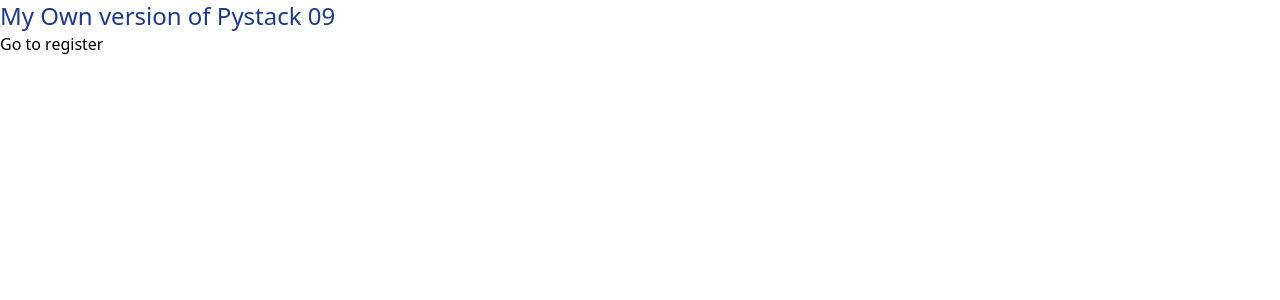
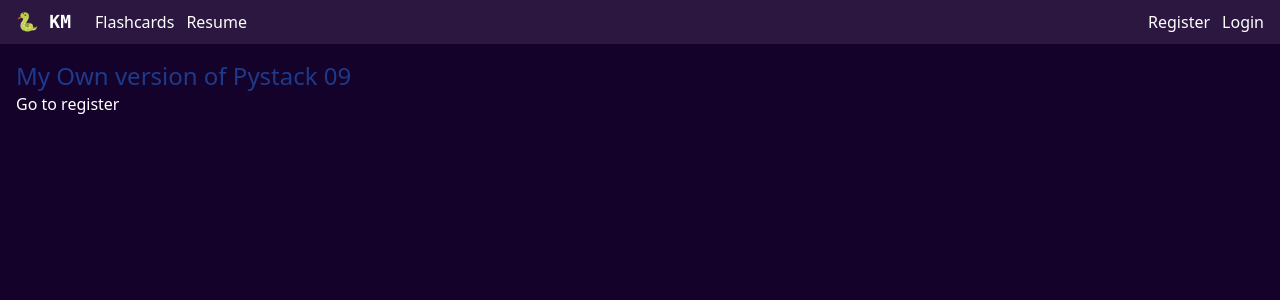
Before and after one commit to keinermendoza/Challenge-Memorize, a Django app: page / in a window 1280 px wide. Shown: the top 300 px of the page. Run offline with Django 5.2, Linux system fonts and the light colour scheme.

Commit message:
adding minimun styles

```diff
--- a/assets/tailwind/tail.css
+++ b/assets/tailwind/tail.css
@@ -614,8 +614,17 @@ video {
   position: sticky;
 }
 
+.mx-auto {
+  margin-left: auto;
+  margin-right: auto;
+}
+
 .block {
   display: block;
+}
+
+.flex {
+  display: flex;
 }
 
 .table {
@@ -634,6 +643,18 @@ video {
   display: none;
 }
 
+.min-h-screen {
+  min-height: 100vh;
+}
+
+.w-full {
+  width: 100%;
+}
+
+.grow {
+  flex-grow: 1;
+}
+
 .border-collapse {
   border-collapse: collapse;
 }
@@ -642,12 +663,79 @@ video {
   transform: translate(var(--tw-translate-x), var(--tw-translate-y)) rotate(var(--tw-rotate)) skewX(var(--tw-skew-x)) skewY(var(--tw-skew-y)) scaleX(var(--tw-scale-x)) scaleY(var(--tw-scale-y));
 }
 
+.flex-col {
+  flex-direction: column;
+}
+
 .content-start {
   align-content: flex-start;
 }
 
+.items-center {
+  align-items: center;
+}
+
+.justify-between {
+  justify-content: space-between;
+}
+
+.gap-3 {
+  gap: 0.75rem;
+}
+
+.gap-6 {
+  gap: 1.5rem;
+}
+
+.rounded {
+  border-radius: 0.25rem;
+}
+
 .border {
   border-width: 1px;
+}
+
+.bg-\[\#15022b\] {
+  --tw-bg-opacity: 1;
+  background-color: rgb(21 2 43 / var(--tw-bg-opacity));
+}
+
+.bg-\[hsl\(269\2c 47\%\2c 17\%\)\] {
+  --tw-bg-opacity: 1;
+  background-color: hsl(269 47% 17% / var(--tw-bg-opacity));
+}
+
+.bg-teal-400 {
+  --tw-bg-opacity: 1;
+  background-color: rgb(45 212 191 / var(--tw-bg-opacity));
+}
+
+.p-2 {
+  padding: 0.5rem;
+}
+
+.px-2 {
+  padding-left: 0.5rem;
+  padding-right: 0.5rem;
+}
+
+.py-1 {
+  padding-top: 0.25rem;
+  padding-bottom: 0.25rem;
+}
+
+.py-5 {
+  padding-top: 1.25rem;
+  padding-bottom: 1.25rem;
+}
+
+.py-4 {
+  padding-top: 1rem;
+  padding-bottom: 1rem;
+}
+
+.font-mono {
+  font-family: ui-monospace, SFMono-Regular, Menlo, Monaco, Consolas, "Liberation Mono", "Courier New", monospace;
 }
 
 .text-2xl {
@@ -655,9 +743,23 @@ video {
   line-height: 2rem;
 }
 
+.text-lg {
+  font-size: 1.125rem;
+  line-height: 1.75rem;
+}
+
+.font-bold {
+  font-weight: 700;
+}
+
 .text-blue-900 {
   --tw-text-opacity: 1;
   color: rgb(30 58 138 / var(--tw-text-opacity));
+}
+
+.text-white {
+  --tw-text-opacity: 1;
+  color: rgb(255 255 255 / var(--tw-text-opacity));
 }
 
 .filter {
@@ -671,3 +773,39 @@ video {
 .d-none {
   display:none;
 }
+
+@media (min-width: 640px) {
+  .sm\:flex {
+    display: flex;
+  }
+
+  .sm\:hidden {
+    display: none;
+  }
+}
+
+@media (min-width: 768px) {
+  .md\:p-4 {
+    padding: 1rem;
+  }
+
+  .md\:px-4 {
+    padding-left: 1rem;
+    padding-right: 1rem;
+  }
+
+  .md\:py-2 {
+    padding-top: 0.5rem;
+    padding-bottom: 0.5rem;
+  }
+
+  .md\:py-10 {
+    padding-top: 2.5rem;
+    padding-bottom: 2.5rem;
+  }
+
+  .md\:py-8 {
+    padding-top: 2rem;
+    padding-bottom: 2rem;
+  }
+}
--- a/school/templates/school/base.html
+++ b/school/templates/school/base.html
@@ -11,10 +11,51 @@
 
     <title>{% block title %}{% endblock title %}</title>
 </head>
-<body>
+<body class="text-white flex flex-col min-h-screen w-full">
+    <header class="mx-auto w-full max-w-xxl bg-[hsl(269,47%,17%)]">
+        <div class="flex justify-between gap-6 items-center px-2 py-1 md:px-4 md:py-2">
+
+        <span class="text-lg font-bold font-mono">🐍 KM</span>
+
+        <!-- hidden in screens shorter than sm -->
+        <nav class="hidden sm:flex grow justify-between">
+            <ul class="flex gap-3">
+                <li>
+                    <a href="">Flashcards</a>
+                </li>
+
+                <li>
+                    <a href="">Resume</a>
+                </li>
+            </ul>
+
+            <ul class="flex gap-3">
+                {% if user.is_authenticated %}
+                <li>
+                    <a href="{% url 'school:logout' %}">Logout</a>
+                </li>
+                {% else %}
+                <li>
+                    <a href="{% url 'school:register' %}">Register</a>
+                </li>
+                <li>
+                    <a href="{% url 'school:login' %}">Login</a>
+                </li>
+                {% endif %}
+
+            </ul>
+        </nav>
+
+        <!-- hidden on screens hiegier than sm -->
+        <button class="rounded px-2 py-1 bg-teal-400 sm:hidden">Show</button>
+
+    </div>
+    </header>
+    <main class="bg-[#15022b] grow p-2  md:p-4">
 
     {% block main %}
     {% endblock main %}
+    </main>
 
 </body>
 </html>
--- a/school/urls.py
+++ b/school/urls.py
@@ -4,6 +4,9 @@ from . import views
 app_name = 'school'
 urlpatterns = [
     path('register/', views.register, name='register'),
+    path('login/', views.login_view, name='login'),
+    path('logout/', views.logout_view, name='logout'),
+
     path('', views.home, name='home'),
 
 ]
--- a/school/views.py
+++ b/school/views.py
@@ -70,3 +70,7 @@ def login_view(request):
                 login(request, user)
                 return redirect(reverse("school:home"))
     return render(request, "school/login.html", {"form":form})
+
+def logout_view(request):
+    logout(request)
+    return redirect(reverse("school:login"))
```
